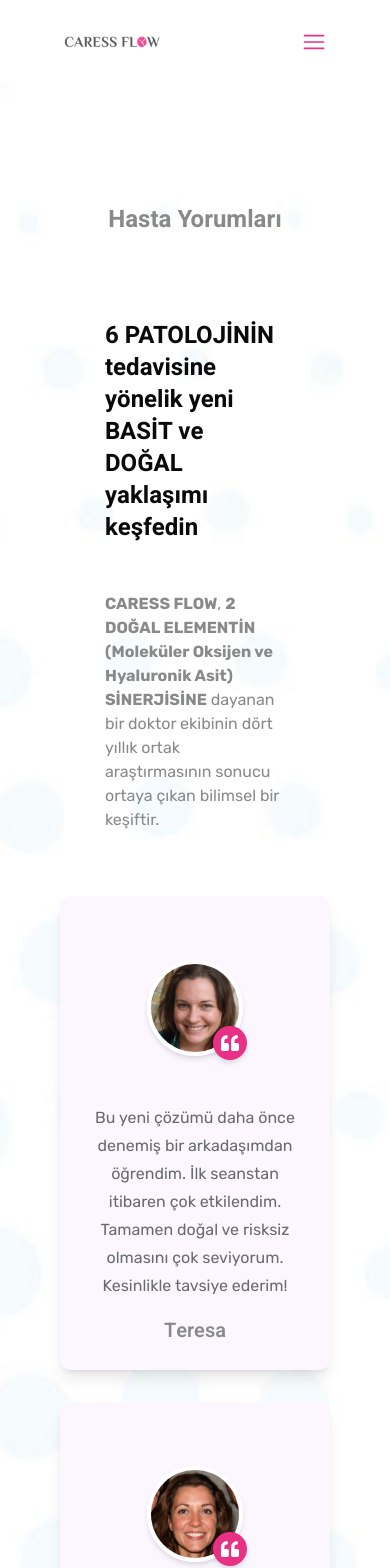
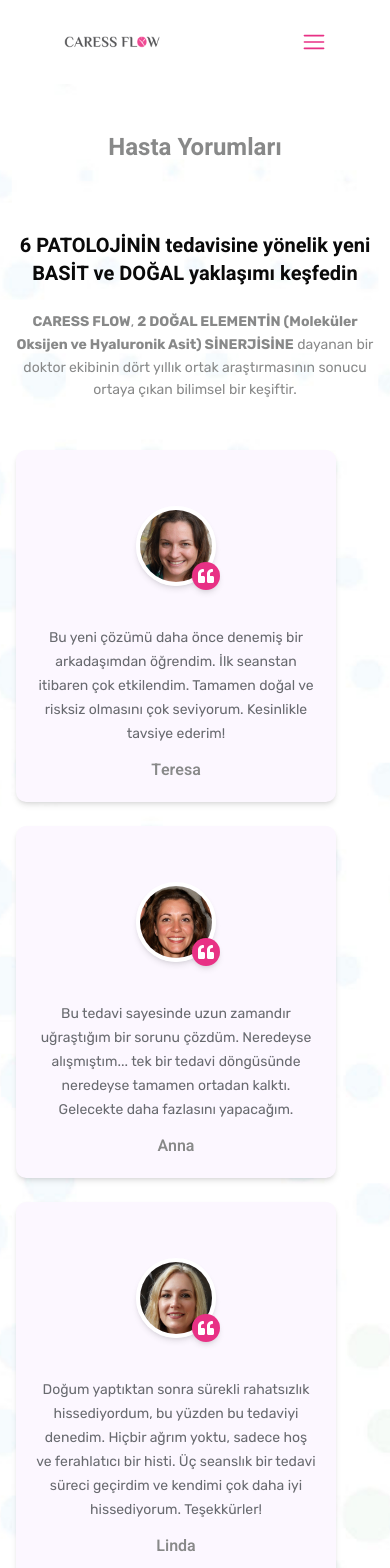
Before and after one commit to CodevorousLabs/Caressflow, a Next.js app in the folder client/: page /kullanici-yorumlari in a window 390 px wide. Shown: the top 1568 px of the page. Built offline with nearby package versions, Linux system fonts and the light colour scheme.

Commit message:
style: responsive design added

```diff
--- a/client/components/contactPage/contactPage.tsx
+++ b/client/components/contactPage/contactPage.tsx
@@ -4,29 +4,31 @@
 import InformationCard from "./informationCard"
 import MainComponent from "../reusableComponents/mainComponent"
 import ContactForm from "./contactForm";
+
 export default function ContactPage() {
   return (
     <MainComponent>
       <section className="w-full mx-auto flex flex-col items-start">
-        <div className="w-full md:w-10/12 lg:w-7/12 mx-auto flex flex-row justify-start items-start py-12 md:py-20 lg:py-[100px] gap-8 md:gap-12 lg:gap-14 px-4">
+
+        <div className="w-full md:w-10/12 lg:w-7/12 mx-auto flex flex-col md:flex-row justify-start items-stretch py-12 md:py-20 lg:py-[100px] gap-6 md:gap-10 lg:gap-14 px-4">
           <InformationCard
-            icon={<CiHospital1 className="text-5xl text-white" />}
+            icon={<CiHospital1 className="text-4xl md:text-5xl text-white" />}
             title="Adres"
             text="Ataköy Towers 20-A/52"
           />
           <InformationCard
-            icon={<FiPhone className="text-4xl text-white" />}
+            icon={<FiPhone className="text-3xl md:text-4xl text-white" />}
             title="Telefon"
             text="0537 522 40 51"
           />
           <InformationCard
-            icon={<AiOutlineMail className="text-4xl text-white" />}
+            icon={<AiOutlineMail className="text-3xl md:text-4xl text-white" />}
             title="Email"
             text="info@caressflow.com.tr"
           />
         </div>
 
-        <div className="flex justify-center items-start w-full mb-10">
+        <div className="flex justify-center items-start w-full px-4 mb-10">
           <ContactForm />
         </div>
       </section>
--- a/client/components/contactPage/informationCard.tsx
+++ b/client/components/contactPage/informationCard.tsx
@@ -7,12 +7,12 @@
 export default function InformationCard({ icon, title, text }: ComponentProps) {
   return (
     <div className="flex items-center gap-4 bg-white shadow-md rounded-lg p-4 w-full">
-      <div className="flex items-center justify-center w-14 h-14 rounded-lg bg-pink-bg">
+      <div className="flex items-center justify-center min-w-[3.5rem] min-h-[3.5rem] md:w-14 md:h-14 rounded-lg bg-pink-bg">
         {icon}
       </div>
       <div className="flex flex-col">
-        <p className="font-semibold text-gray-800">{title}</p>
-        <p className="text-sm text-gray-600">{text}</p>
+        <p className="font-semibold text-gray-800 text-base md:text-lg">{title}</p>
+        <p className="text-sm md:text-base text-gray-600">{text}</p>
       </div>
     </div>
   )
--- a/client/components/landingPageComponents/feedbacks/patientFeedbacks/patientFeedbacks.tsx
+++ b/client/components/landingPageComponents/feedbacks/patientFeedbacks/patientFeedbacks.tsx
@@ -40,17 +40,26 @@
 export default function PatientFeedbacksPage() {
   return (
     <MainComponent>
-      <div className="flex flex-col w-full justify-center items-center px-15 py-30 relative space-y-16">
-        <div className="flex flex-col justify-center items-center space-y-5 z-10">
+      <div className="flex flex-col w-full justify-center items-center px-4 sm:px-6 md:px-10 lg:px-20 py-12 md:py-20 lg:py-28 space-y-12 md:space-y-16">
+
+        <div className="flex flex-col justify-center items-center space-y-4 z-10 text-center px-2">
           <SectionDescription>Hasta Yorumları</SectionDescription>
         </div>
 
-        <div className="flex flex-col items-start justify-start space-y-12 w-8/12">
-          <p className="font-heebo text-2xl font-bold">6 PATOLOJİNİN tedavisine yönelik yeni BASİT ve DOĞAL yaklaşımı keşfedin</p>
-          <p className="font-rubik text-gray-text"><span className="font-bold">CARESS FLOW</span>, <span className="font-bold">2 DOĞAL ELEMENTİN (Moleküler Oksijen ve Hyaluronik Asit) SİNERJİSİNE</span> dayanan bir doktor ekibinin dört yıllık ortak araştırmasının sonucu ortaya çıkan bilimsel bir keşiftir.</p>
+
+        <div className="flex flex-col items-center md:items-start text-center md:text-left space-y-6 w-full md:w-10/12 lg:w-8/12">
+          <p className="font-heebo text-xl md:text-2xl lg:text-3xl font-bold leading-snug">
+            6 PATOLOJİNİN tedavisine yönelik yeni BASİT ve DOĞAL yaklaşımı keşfedin
+          </p>
+          <p className="font-rubik text-gray-text text-sm sm:text-base leading-relaxed">
+            <span className="font-bold">CARESS FLOW</span>,
+            <span className="font-bold"> 2 DOĞAL ELEMENTİN (Moleküler Oksijen ve Hyaluronik Asit) SİNERJİSİNE</span> dayanan
+            bir doktor ekibinin dört yıllık ortak araştırmasının sonucu ortaya çıkan bilimsel bir keşiftir.
+          </p>
         </div>
 
-        <div className="grid grid-cols-1 sm:grid-cols-2 lg:grid-cols-3 gap-8 justify-items-center">
+
+        <div className="grid grid-cols-1 sm:grid-cols-2 lg:grid-cols-3 gap-6 md:gap-8 w-full">
           {staticData.map((fb, i) => (
             <FeedbackCard key={i} feedback={fb} />
           ))}
--- a/client/components/reusableComponents/feedbackCard.tsx
+++ b/client/components/reusableComponents/feedbackCard.tsx
@@ -12,9 +12,9 @@
 
 export default function FeedbackCard({ feedback }: ComponentProps) {
   return (
-    <div className="w-full max-w-sm bg-[#FCF7FF] p-6 pt-16 rounded-lg shadow-lg text-center relative flex flex-col items-center">
+    <div className="w-full max-w-xs sm:max-w-sm bg-[#FCF7FF] p-5 sm:p-6 pt-14 sm:pt-16 rounded-lg shadow-md text-center relative flex flex-col items-center">
       <div className="relative flex justify-center items-center">
-        <div className="relative w-24 h-24 rounded-full overflow-hidden border-4 border-white shadow-md">
+        <div className="relative w-20 h-20 sm:w-24 sm:h-24 rounded-full overflow-hidden border-4 border-white shadow-md">
           <Image
             src={feedback.imageURL}
             alt={feedback.name}
@@ -22,16 +22,18 @@
             className="object-cover"
           />
         </div>
-        <div className="absolute -bottom-1 -right-1 bg-[#e83185] rounded-full p-2 shadow-md">
-          <FaQuoteLeft className="text-lg text-white" />
+        <div className="absolute -bottom-1 -right-1 bg-[#e83185] rounded-full p-1.5 sm:p-2 shadow-md">
+          <FaQuoteLeft className="text-base sm:text-lg text-white" />
         </div>
       </div>
 
-      <p className="mt-12 text-[16px] text-[#686A6F] mb-4 leading-7 font-rubik">
+
+      <p className="mt-10 sm:mt-12 text-sm sm:text-base text-[#686A6F] mb-3 sm:mb-4 leading-6 sm:leading-7 font-rubik">
         {feedback.comment}
       </p>
 
-      <p className="text-[20px] font-semibold text-[#888989] font-heebo">
+
+      <p className="text-base sm:text-lg md:text-xl font-semibold text-[#888989] font-heebo">
         {feedback.name}
       </p>
     </div>
```
